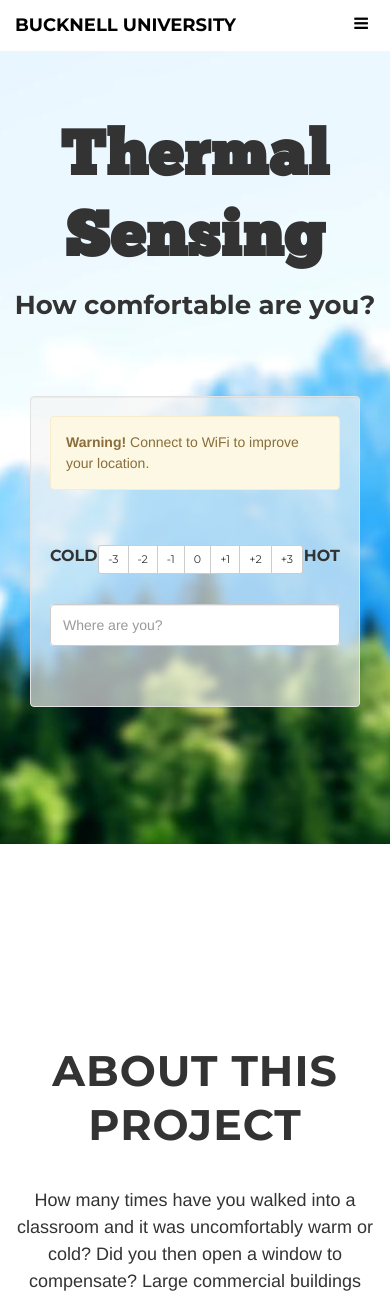
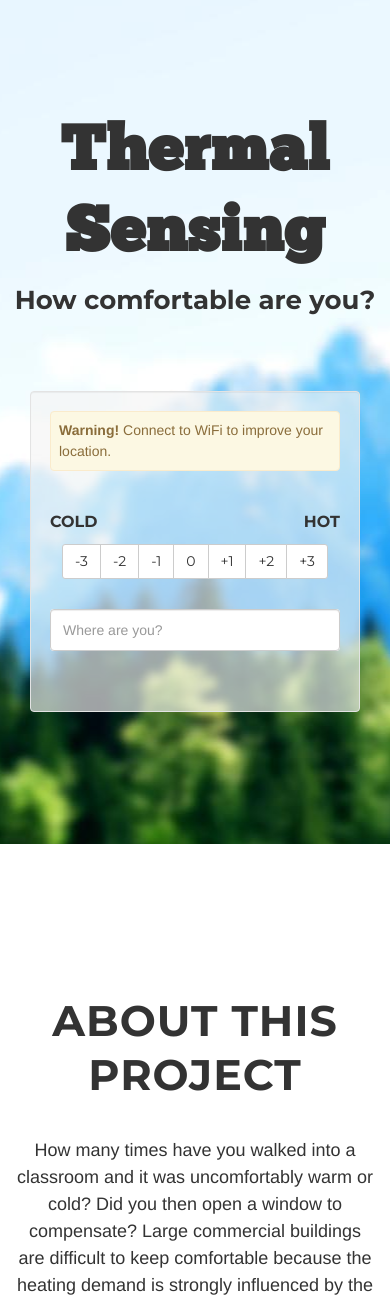
Before and after one commit to BucknellLaunch/thermal-sensing, a Python web app: template templates/comfort/index.html in a window 390 px wide. Shown: the top 1299 px of the page. Run offline with Jinja, Linux system fonts and the light colour scheme; the template is opened without the code that fills it, so the values that code supplies are empty.

Commit message:
ui improvements. navbar no longer displays on mobile devices. warnings and errors are less intrusive and label position moved for mobile devices to make it easier to click buttons

```diff
--- a/public/css/main.css
+++ b/public/css/main.css
@@ -107,12 +107,18 @@ label {
   text-transform: uppercase;
 }
 
+.label-container {
+  position: relative;
+}
+
 .right {
-  float: right;
+  position: absolute;
+  right: 0px;
 }
 
 .left {
-  float: left;
+  position: absolute;
+  left: 0px;
 }
 
 /* custom colors for highlights */
@@ -168,6 +174,7 @@ i.scroll:hover {
 /* Navbar */
 
 .navbar {
+  display: none;
   margin-bottom: 0;
   border-bottom: 1px solid rgba(255,255,255,.3);
   text-transform: uppercase;
@@ -213,6 +220,7 @@ i.scroll:hover {
 
 @media(min-width:767px) {
   .navbar {
+    display: block;
     padding: 20px 0;
     border-bottom: 0;
     letter-spacing: 1px;
@@ -235,13 +243,13 @@ i.scroll:hover {
 /* Sections */
 
 .content-section {
-    padding-top: 200px;
+  padding-top: 150px;
   padding-bottom: 200px;
 }
 
 @media(min-width:767px) {
   .content-section {
-        padding-top: 250px;
+      padding-top: 200px;
   }
 }
 
@@ -262,10 +270,15 @@ i.scroll:hover {
 
 @media (max-width: 479px) {
   .scale {
-    padding: 5px 9px;
-    font-size: 11px;
+    padding: 6px 12px;
+    font-size: 14px;
     line-height: 1.5;
     border-radius: 3px;
+  }
+
+  .label-container {
+    position: relative;
+    padding-bottom: 2.4em;
   }
 }
 
@@ -276,3 +289,9 @@ i.scroll:hover {
 .lead {
   font-family: 'Montserrat', sans-serif;
 }
+
+/* Bootstrap overrides */
+.alert {
+  padding: 8px;
+  margin-bottom: 5px;
+}
--- a/templates/comfort/index.html
+++ b/templates/comfort/index.html
@@ -24,8 +24,10 @@
 
           <form action="/" class="padded" id="comfort" method="post" name="comfort">
 
-            <label class="left">Cold</label>
-            <label class="right">Hot</label>
+            <div class="label-container">
+              <label class="left">Cold</label>
+              <label class="right">Hot</label>
+            </div>
 
             <div class="level-input btn-group" data-toggle="buttons">
               <label class="btn btn-default btn-lg scale" id="neg3">-3
--- a/templates/nav.html
+++ b/templates/nav.html
@@ -1,9 +1,6 @@
 <nav class="navbar navbar-custom navbar-fixed-top" role="navigation">
     <div class="container">
         <div class="navbar-header page-scroll">
-            <button type="button" class="navbar-toggle" data-toggle="collapse" data-target=".navbar-main-collapse">
-                <i class="fa fa-bars"></i>
-            </button>
             <a class="navbar-brand" href="#page-top">
                 Bucknell University
             </a>
```
Lines whose indentation alone changed are shown as unchanged.
